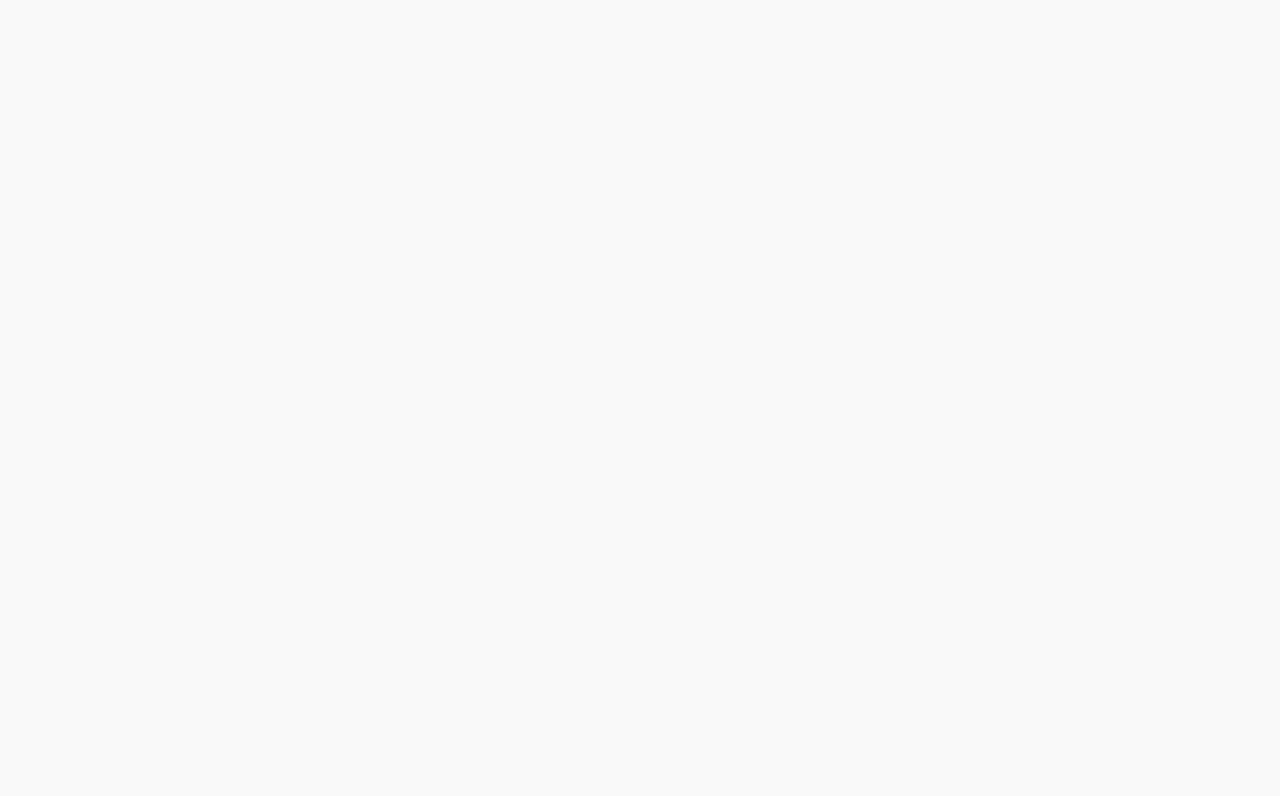
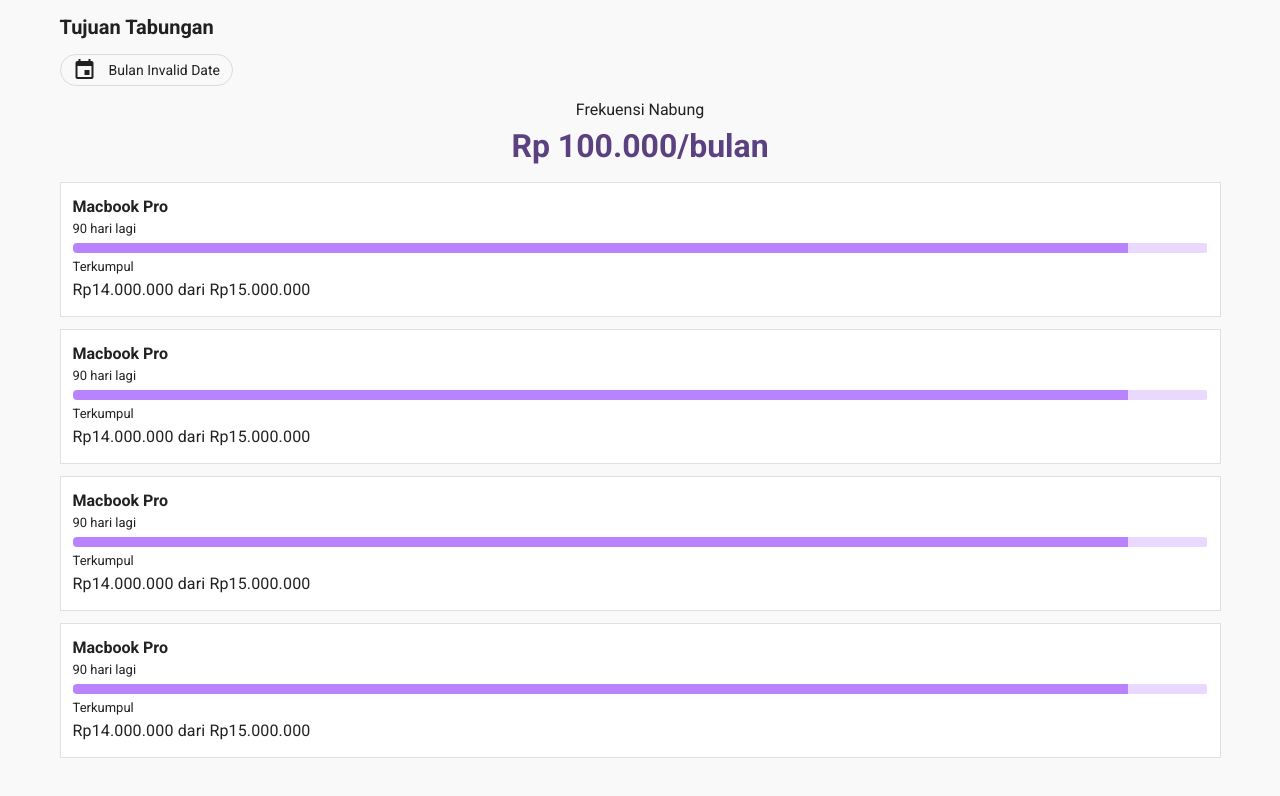
Before and after one commit to InfiniteUny/integarta-frontend, a Nuxt app: page /savings in a window 1280 px wide. Before the commit this address had no page. Shown: the top 796 px of the page. Built offline with nearby package versions, Linux system fonts and the light colour scheme.

Commit message:
savings list

```diff
--- /dev/null
+++ b/pages/savings/index.vue
@@ -0,0 +1,138 @@
+<template>
+  <div>
+    <v-row>
+      <v-col cols="12">
+        <PageTitle disable-back title="Tujuan Tabungan"/>
+      </v-col>
+    </v-row>
+
+    <v-row>
+      <v-col cols="12" class="py-0">
+        <v-chip outlined v-bind="attrs" v-on="on">
+          <v-icon class="mr-3">
+            mdi-calendar
+          </v-icon>
+          Bulan {{ toMonthName(month) }}
+        </v-chip>
+
+        <div class="text-center mt-3">
+          <div>Frekuensi Nabung</div>
+          <h1 class="primary--text">Rp 100.000/bulan</h1>
+        </div>
+      </v-col>
+    </v-row>
+
+    <v-row>
+      <v-col cols="12" class="">
+        <template v-for="item of items">
+          <v-sheet
+            :key="item.id"
+            outlined
+            class="mb-3 pa-3"
+          >
+            <div style="font-size: 16px;" class="font-weight-bold">
+              {{ item.name}}
+            </div>
+
+            <div style="font-size: 13px;">
+              {{ item.remaining_days }} hari lagi
+            </div>
+
+            <v-progress-linear class="my-1" height="10" rounded color="accent" :value="getExpensePercentage(item)" />
+
+            <div style="font-size: 13px;">
+              Terkumpul
+            </div>
+
+            <div class="subtitle-1">
+              Rp{{ $utils.numberToLocaleString(item.temp_expense) }} dari Rp{{ $utils.numberToLocaleString(item.expense) }}
+            </div>
+          </v-sheet>
+        </template>
+      </v-col>
+    </v-row>
+  </div>
+</template>
+
+<script>
+import PageTitle from '@/components/PageTitle'
+
+export default {
+  name: 'budget-index',
+
+  components: {
+    PageTitle
+  },
+
+  data: () => ({
+    items: [
+      {
+        id: 1,
+        name: 'Macbook Pro',
+        remaining_days: 90,
+        expense: 15000000,
+        temp_expense: 14000000
+      },
+      {
+        id: 2,
+        name: 'Macbook Pro',
+        remaining_days: 90,
+        expense: 15000000,
+        temp_expense: 14000000
+      },
+      {
+        id: 3,
+        name: 'Macbook Pro',
+        remaining_days: 90,
+        expense: 15000000,
+        temp_expense: 14000000
+      },
+      {
+        id: 4,
+        name: 'Macbook Pro',
+        remaining_days: 90,
+        expense: 15000000,
+        temp_expense: 14000000
+      }
+    ]
+  }),
+
+  methods: {
+    toMonthName (dateString) {
+      const date = new Date(dateString)
+
+      return date.toLocaleString('id-ID', {
+        month: 'long'
+      })
+    },
+
+    getDaysRemaining (year, month) {
+      const now = new Date()
+      const budgetDate = new Date(`${year}-${month}`)
+      if (Date.parse(budgetDate) < Date.parse(now)) {
+        return null
+      }
+
+      const budgetDateEnd = this.$moment(budgetDate).add('month', 1)
+
+      const diff = budgetDateEnd.diff(this.$moment(now), 'days')
+      return diff + ' Hari'
+    },
+
+    getExpensePercentage (item) {
+      return Math.floor((item.temp_expense / item.expense) * 100)
+    }
+  }
+}
+</script>
+
+<style scoped>
+.budget-summary {
+  position: absolute;
+  text-align: center;
+  width: 100%;
+  top: 50%;
+  left: 50%;
+  transform: translate(-50%, -50%);
+}
+</style>
```
